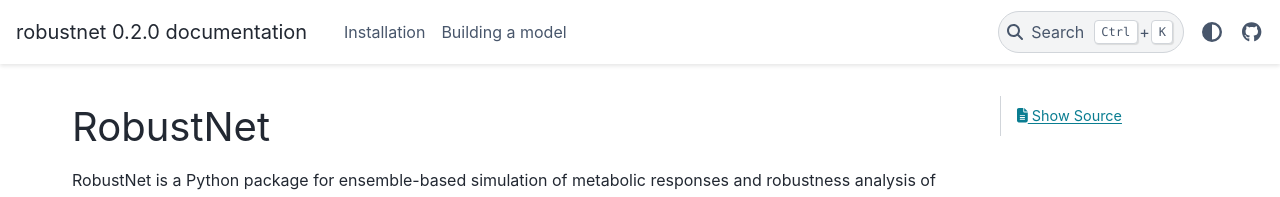
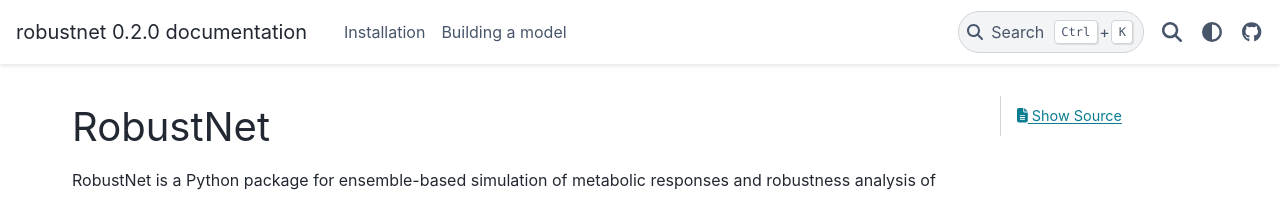
Before and after one commit to Chaowu88/robustnet, a Sphinx documentation site: the page built from docs/source/index.rst, in a window 1280 px wide. Shown: the top 197 px of the page. Built offline with Sphinx 7.4.7 and the PyData theme 0.15.4, drawn with Linux system fonts in a browser that asks for light colours; pages that are not in the unit, such as notebooks, are missing from menus.

Commit message:
Update conf.py

```diff
--- a/docs/source/conf.py
+++ b/docs/source/conf.py
@@ -44,7 +44,11 @@ html_theme = 'pydata_sphinx_theme'
 html_theme_options = {
     'show_toc_level': 2,
     'navigation_with_keys': True,
-    #'navbar_end': ['theme-switcher', 'navbar-icon-links'],
+    'navbar_end': [
+        'search-button',
+        'theme-switcher',
+        'navbar-icon-links'
+    ],
     'icon_links': [
         {
             'name': 'GitHub',
@@ -56,7 +60,6 @@ html_theme_options = {
 }
 
 autosummary_generate = True
-root_doc = 'index'
 
 pygments_light_style = 'tango'
 pygments_dark_style = 'monokai'
```
